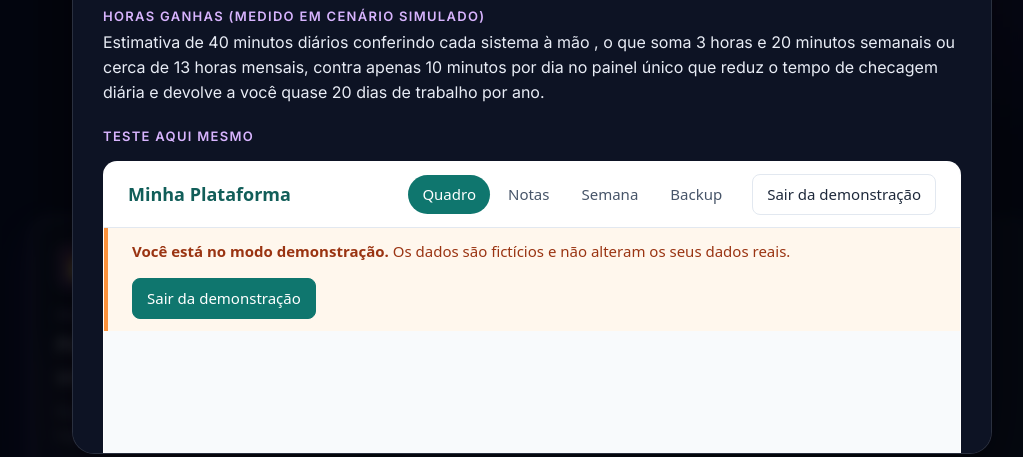
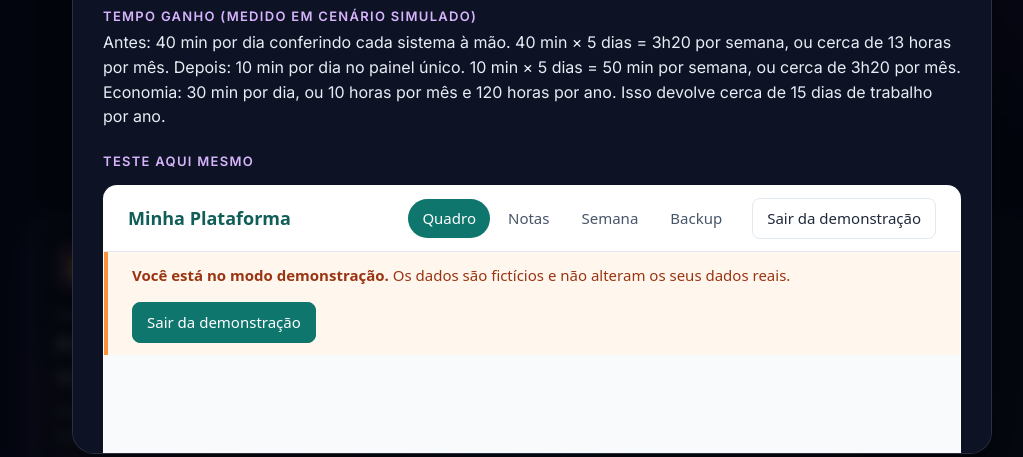
Before and after one commit to liandraconstantino/portfolio, a plain HTML site: page index.html in a window 1280 px wide. Both pictures are taken after a click on the element 300 px from the left and 719 px from the top of the page. Shown: the part 314-771 px from the top of the page, without its empty margins (108-1131 px from the left). Drawn offline with nearby package versions, Linux system fonts and the light colour scheme.

Commit message:
Refactor time gained descriptions in index.html

```diff
--- a/index.html
+++ b/index.html
@@ -111,7 +111,7 @@ const projetos = [
     ferramentas:["Prompt engineering", "Claude", "Bolt", "JavaScript"],
     problema:"Tarefas, notas e agenda ficavam espalhadas em várias ferramentas, e muito tempo se perdia abrindo e conferindo cada uma.",
     como:"Um app próprio com quadro Kanban, notas em pastas e visão da semana. Os dados ficam no navegador de quem usa. O modo demonstração mostra dados fictícios para qualquer pessoa testar.",
-    horas:"Estimativa de 40 minutos diários conferindo cada sistema à mão , o que soma 3 horas e 20 minutos semanais ou cerca de 13 horas mensais, contra apenas 10 minutos por dia no painel único que reduz o tempo de checagem diária e devolve a você quase 20 dias de trabalho por ano.",
+    horas:"Antes: 40 min por dia conferindo cada sistema à mão. 40 min × 5 dias = 3h20 por semana, ou cerca de 13 horas por mês. Depois: 10 min por dia no painel único. 10 min × 5 dias = 50 min por semana, ou cerca de 3h20 por mês. Economia: 30 min por dia, ou 10 horas por mês e 120 horas por ano. Isso devolve cerca de 15 dias de trabalho por ano.",
     link:"plataforma-unica/", embed:true },
   { tema:"Saúde e bem-estar", icone:"🍽️", status:"no ar",
     titulo:"MenuSeguro",
@@ -126,7 +126,7 @@ const projetos = [
     ferramentas:["Prompt engineering", "Make", "Integração de APIs (Google Planilhas, Gmail, Google Drive e Google Docs)"],
     problema:"Contratos de estágio vencem, e as informações de cada pessoa ficam espalhadas em vários lugares.",
     como:"Um fluxo no Make lê a planilha e envia por e-mail a lista dos contratos perto do vencimento. Outro fluxo cria, para cada pessoa, uma pasta no Drive com subpastas de avaliação de desempenho, pesquisa de clima e observações, mais um documento de anotações. Os links voltam para a planilha.",
-    horas:"Em média 15 minutos por pessoa à mão contra 1 minuto com o fluxo. Com 10 pessoas novas por mês (exemplo para facilitar o cálculo), são cerca de 2,3 h/mês e 28 h/ano, que reduz o trabalho operacional e devolve a você mais de 3 dias de trabalho por ano.",
+    horas:"Antes: 15 min por pessoa, à mão. Depois: 1 min por pessoa, com o fluxo. Economia: 14 min por pessoa. Com 10 pessoas novas por mês (exemplo para facilitar o cálculo): 14 × 10 = 140 min, ou cerca de 2,3 horas por mês. Isso dá 28 horas por ano, ou mais de 3 dias de trabalho.",
     link:"central-de-contratos/" },
   { tema:"Gestão de pessoas", icone:"🏅", status:"no ar",
     titulo:"Agente de ranking - Processos seletivos",
@@ -134,7 +134,7 @@ const projetos = [
     ferramentas:["Make","Prompt engineering","Orquestração de agentes (Gemini e Claude)","API do Google AI Studio","Integração de APIs (Google Planilhas)"],
     problema:"Comparar candidatos e escrever a justificativa de cada um toma muito tempo e muda de pessoa para pessoa.",
     como:"A planilha calcula a nota final e o ranking por fórmula, com pesos definidos pela pessoa recrutadora. No Make, um primeiro agente de IA escreve a justificativa de cada candidato e um segundo agente revisa o texto, tirando frases vagas e afirmações sem base. O resultado vai para a planilha, que pode ser enviada em PDF ao gestor. A decisão final é sempre humana.",
-    horas:"Estimativa de 15 minutos por candidato para avaliar cada perfil manualmente, o que soma 2 horas por rodada de 8 candidatos/mês (exemplo para facilitar o cálculo) ou  cerca de 8 horas mensais ou 96 horas por ano, contra apenas 4 minutos mensais para rodar e devolve a você 12 dias de trabalho por ano",
+    horas:"Antes: 15 min por candidato, avaliado à mão. Em uma rodada com 8 candidatos (exemplo para facilitar o cálculo): 15 × 8 = 120 min, ou 2 horas por rodada. Com 1 rodada por semana, são 8 horas por mês. Depois: cerca de 4 min por rodada para rodar o agente, ou cerca de 16 min por mês. Economia: cerca de 7h45 por mês, ou cerca de 93 horas por ano. Isso devolve mais de 11 dias de trabalho.",
     link:"agente-de-ranking/" },
   { tema:"Gestão de pessoas", icone:"📊", status:"no ar",
     titulo:"Painel do funil de seleção",
@@ -142,7 +142,7 @@ const projetos = [
     ferramentas:["Prompt engineering", "Claude", "Bolt", "JavaScript", "Análise de dados"],
     problema:"Sem números, fica difícil saber onde um processo seletivo trava e quais origens trazem melhores contratações.",
     como:"Um painel para cadastar candidaturas, filtros por vaga, origem e período, gráficos do funil, conversão, tempo por etapa e contratações por mês. Os insights são escritos por regras, e um botão copia os números para qualquer pessoa pedir uma análise a uma IA.",
-    horas:"Estimativa de 10 minutos por candidato cadastrando dados e calculando conversões à mão na planilha, o que soma cerca de 8,3 horas mensais para um fluxo com 50 candidaturas/mês (exemplo para facilitar o cálculo), em média 100 horas por ano, contra apenas 3 minutos/mês no painel único que reduz o tempo de análise que totaliza 2,5 horas mensais e devolve a você mais de 8 dias inteiros de trabalho por ano.",
+    horas:"Antes: 10 min por candidato, cadastrando dados e calculando conversões à mão. Com 50 candidaturas por mês (exemplo para facilitar o cálculo): 10 × 50 = 500 min, ou cerca de 8h20 por mês. Depois: 3 min por candidato no painel. 3 × 50 = 150 min, ou 2h30 por mês. Economia: cerca de 5h50 por mês, ou 70 horas por ano. Isso devolve quase 9 dias de trabalho.",
     link:"painel-funil/", embed:true },
   { tema:"Saúde e bem-estar", icone:"🧠", status:"no ar",
     titulo:"Gerador de recursos terapêuticos (TCC)",
@@ -150,7 +150,7 @@ const projetos = [
     ferramentas:["Prompt engineering", "Claude", "Bolt", "JavaScript"],
     problema:"Montar materiais de Terapia Cognitivo-Comportamental para cada público toma tempo e, muitas vezes, falta recurso para imprimir ou comprar.",
     como:"O profissional escolhe o recurso, o público (criança, adolescente, adulto ou pessoa idosa) e o tema. Há registros e técnicas, escalas de acompanhamento, relaxamento guiado, baralhos, jogos e um gerador de dever de casa. Dá para preencher na tela ou imprimir. Nenhum dado de paciente é usado, nada é salvo, e a ferramenta apoia o psicólogo sem substituir o acompanhamento.",
-    horas:"Estimativa de 40 minutos por paciente buscando manualmente materiais de TCC na internet, o que soma 10 horas semanais ou 40 horas mensais, considerando 15 pacientes/semana (exemplo para facilitar o cálculo), contra 2 minutos no gerador único que reduz drasticamente o tempo de busca e devolve 2 meses de trabalho por ano.",
+    horas:"Antes: 40 min por paciente buscando materiais na internet. Com 15 pacientes por semana (exemplo para facilitar o cálculo): 40 × 15 = 600 min, ou 10 horas por semana, ou 40 horas por mês. Depois: 2 min por paciente no gerador. 2 × 15 = 30 min por semana, ou cerca de 2 horas por mês. Economia: cerca de 38 horas por mês, ou 456 horas por ano. Isso devolve mais de 2 meses de trabalho.",
     link:"gerador-tcc/", embed:true }
 ];
 
@@ -195,7 +195,7 @@ function abrir(p){
     <h2>${p.icone} ${p.titulo}</h2>
     <h4>Qual problema resolve</h4><p>${p.problema}</p>
     <h4>Como funciona</h4><p>${p.como}</p>
-    ${p.horas?`<h4>Horas ganhas (medido em cenário simulado)</h4><p>${p.horas}</p>`:""}
+    ${p.horas?`<h4>Tempo ganho (medido em cenário simulado)</h4><p>${p.horas}</p>`:""}
     ${p.embed?`<h4>Teste aqui mesmo</h4><iframe src="${p.link}" title="${p.titulo}"></iframe>
     <a class="botao" href="${p.link}" target="_blank" rel="noopener">Abrir em tela cheia</a>`:""}
     ${(p.link&&!p.embed)?`<a class="botao" href="${p.link}" target="_blank" rel="noopener">Abrir projeto</a>`:""}`;
```
